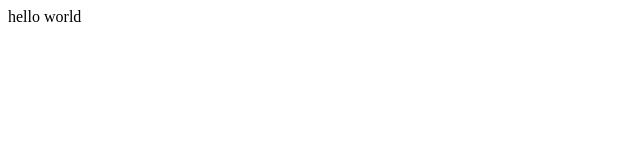
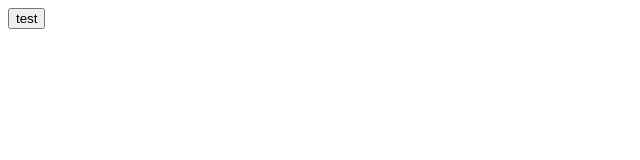
Before and after one commit to AllencxWang/reddit-clone, a React app: page / in a window 1280 px wide. Shown: the top 160 px of the page, without its empty margins (0-640 px from the left). Built offline with nearby package versions, Linux system fonts and the light colour scheme.

Commit message:
add cors support for WDS

```diff
--- a/src/components/App.js
+++ b/src/components/App.js
@@ -1,5 +1,22 @@
 import React from 'react'
+import axios from 'axios'
 
-const App = () => <div>hello world</div>
+import config from '../config'
+
+const App = () => (
+  <div>
+    <button onClick={(evt) => {
+      axios.post(`${config.server}/api/test`, {
+        hello: 'world',
+      })
+      .then((res) => {
+        console.log(res)
+      })
+      .catch((err) => {
+        console.log(err)
+      })
+    }}>test</button>
+  </div>
+)
 
 export default App
--- /dev/null
+++ b/src/config.js
@@ -0,0 +1,5 @@
+const isProduction = process.env.NODE_ENV === 'production'
+
+export default {
+  server: isProduction ? '' : 'http://localhost:3000'
+}
```
Also changed, not shown: package.json (+5 -2 lines), server.js (+12 -0 lines), 1 other file (tests, documents, lock files or other folders).
